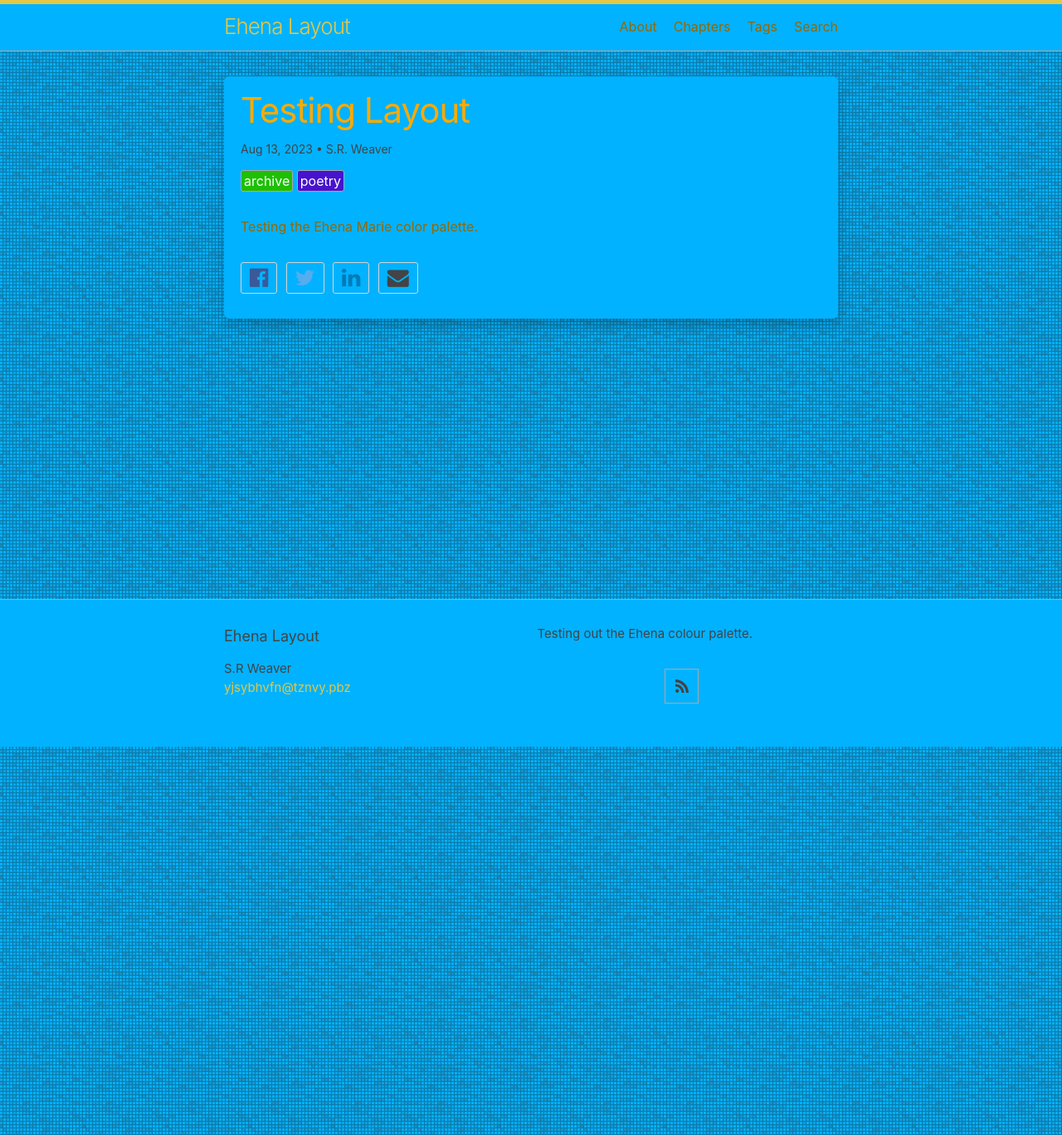
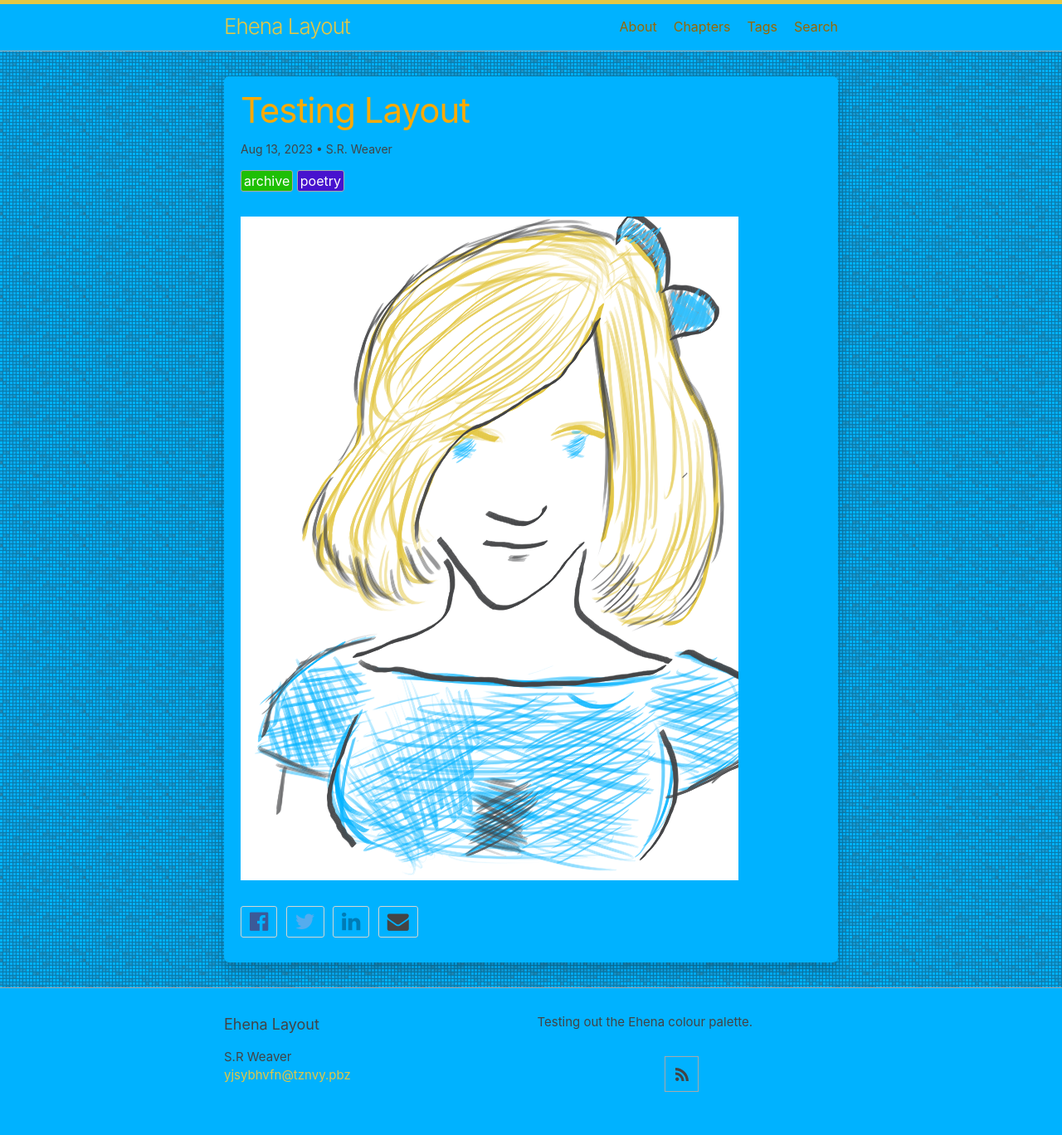
Before and after one commit to LWFlouisa/TestBlog, a Jekyll site: the page built from _posts/2023-08-13-Welcome.md, in a window 1280 px wide. Shown: the whole page at 83% size. Built offline with Jekyll 4.4.1, drawn with Linux system fonts in a browser that asks for light colours; our own code applies the rules of GitHub Pages for plain Markdown files.

Commit message:
Update 2023-08-13-Welcome.md

```diff
--- a/_posts/2023-08-13-Welcome.md
+++ b/_posts/2023-08-13-Welcome.md
@@ -3,4 +3,4 @@ title: "Testing Layout"
 author: "S.R. Weaver"
 tags: archive poetry
 ---
-Testing the Ehena Marie color palette.
+![Ehena](https://github.com/LWFlouisa/TestBlog/blob/main/images/Ehena.png?raw=true)
```
